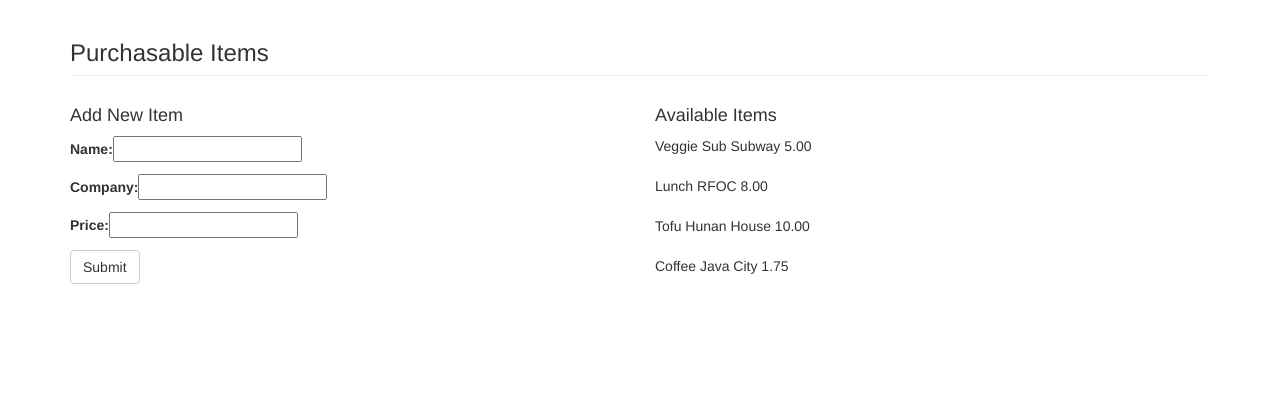
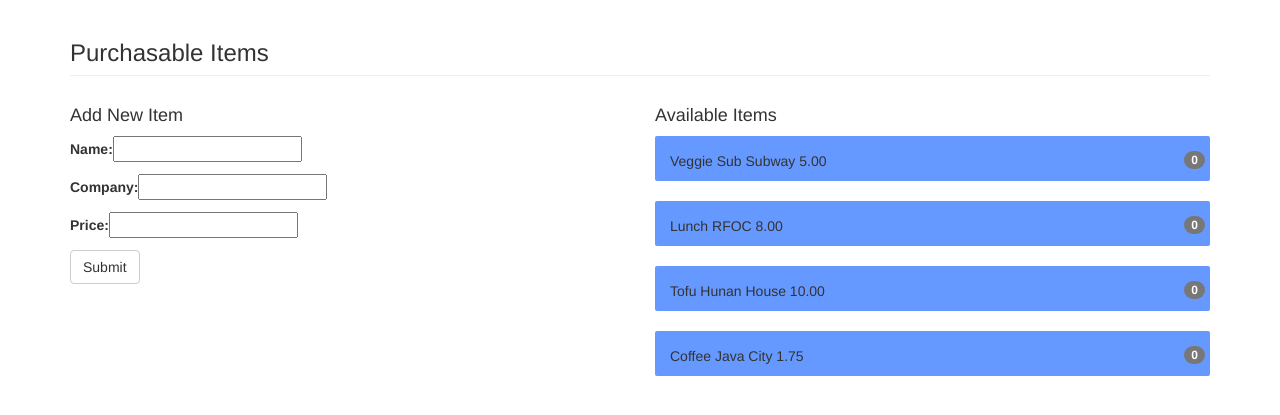
Before and after one commit to marcusshepp/dollars, a Django app: page /item/ in a window 1280 px wide. Shown: the top 415 px of the page. Run offline with Django 3.2, Linux system fonts and the light colour scheme; data comes from the database, SQL or seed files in the repository; some libraries are stand-ins or nearby versions.

Commit message:
items times purchased

```diff
--- a/receipt/models.py
+++ b/receipt/models.py
@@ -39,6 +39,13 @@ class Item(models.Model):
     name = models.CharField(max_length=250)
     company_came_from = models.CharField(max_length=50, null=True, blank=True)
     price = models.DecimalField(max_digits=19, decimal_places=2)
+    number_of_times_purchased = models.IntegerField(null=True, blank=True)
 
     def __unicode__(self):
         return u"{0} - {1}".format(self.name, self.company_came_from)
+
+    @property
+    def times_purchased(self):
+        if not self.number_of_times_purchased:
+            return 0
+        else: return self.number_of_times_purchased
--- a/receipt/static/css/dat_style.css
+++ b/receipt/static/css/dat_style.css
@@ -0,0 +1,11 @@
+.item {
+  background-color: #6699ff;
+  /*text-align: center;*/
+  padding: 15px 5px 30px 15px;
+  border-radius: 2px 2px 2px 2px;
+}
+.item > div {
+}
+.badge {
+  margin-left: 15px !important;
+}
--- a/receipt/views.py
+++ b/receipt/views.py
@@ -64,4 +64,5 @@ class ItemEndPoint(View):
         data["companies"] = [i.company_came_from for i in items]
         data["prices"] = [i.price for i in items]
         data["length"] = items.count()
+        data["times_purchased"] = [i.times_purchased for i in items]
         return JsonResponse(data)
--- a/templates/receipt/base.html
+++ b/templates/receipt/base.html
@@ -5,6 +5,8 @@
     <meta http-equiv="X-UA-Compatible" content="IE=edge">
     <meta name="viewport" content="width=device-width, initial-scale=1">
     <title>{% block title %}Base{% endblock %}</title>
+    {% load static %}
+    <link rel="stylesheet" href="{% static 'css/dat_style.css' %}" media="screen" title="no title" charset="utf-8">
     <link rel="stylesheet" href="https://maxcdn.bootstrapcdn.com/bootstrap/3.3.6/css/bootstrap.min.css" integrity="sha384-1q8mTJOASx8j1Au+a5WDVnPi2lkFfwwEAa8hDDdjZlpLegxhjVME1fgjWPGmkzs7" crossorigin="anonymous">
     <script src="https://ajax.googleapis.com/ajax/libs/jquery/1.11.3/jquery.min.js"></script>
     <script src="https://maxcdn.bootstrapcdn.com/bootstrap/3.3.6/js/bootstrap.min.js" integrity="sha384-0mSbJDEHialfmuBBQP6A4Qrprq5OVfW37PRR3j5ELqxss1yVqOtnepnHVP9aJ7xS" crossorigin="anonymous"></script>
--- a/templates/receipt/item.html
+++ b/templates/receipt/item.html
@@ -17,7 +17,7 @@
       <h4>Available Items</h4>
       <div class="items">
         {% for i in items %}
-        <div>{{i.name}} {{i.company_came_from}} {{i.price}}</div><br />
+        <div class="item"><div class="pull-left">{{i.name}} {{i.company_came_from}} {{i.price}}</div><span class="badge pull-right">{{ i.times_purchased }}</span></div><br />
         {% endfor %}
       </div>
   </div>
@@ -33,7 +33,8 @@
             var name = data.names[i]
             var company = data.companies[i]
             var price = data.prices[i]
-            item_markup += "<div>" + name + " " + company + " " + price + "</div><br />"
+            var times_purchased = data.times_purchased[i]
+            item_markup += "<div class='item'><div class='pull-left'>" + name + " " + company + " " + price + "</div><span class='badge pull-right'>" + times_purchased + "</span></div><br />"
           }
           $(".items").html(item_markup);
         }
```
Also changed, not shown: receipt/migrations/0001_initial.py.
